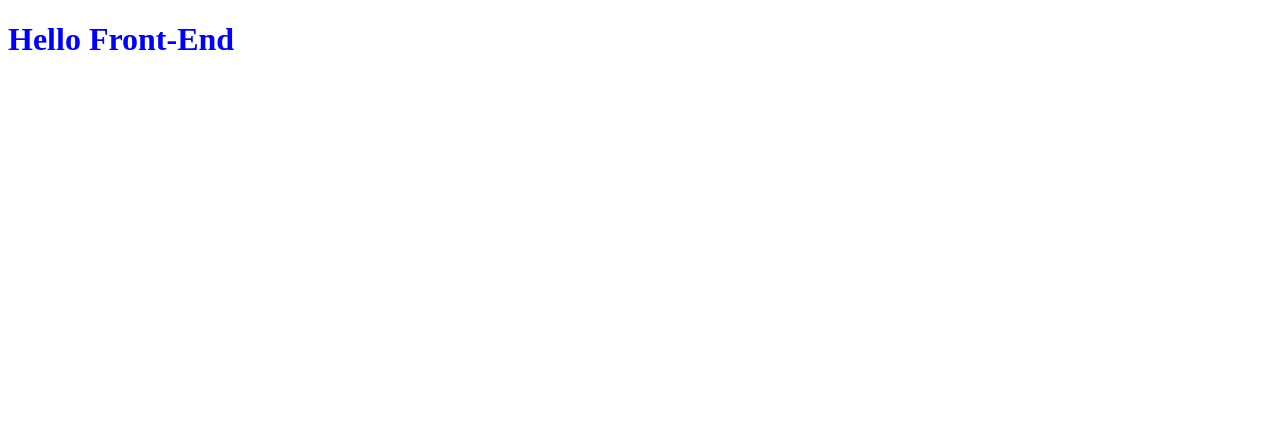
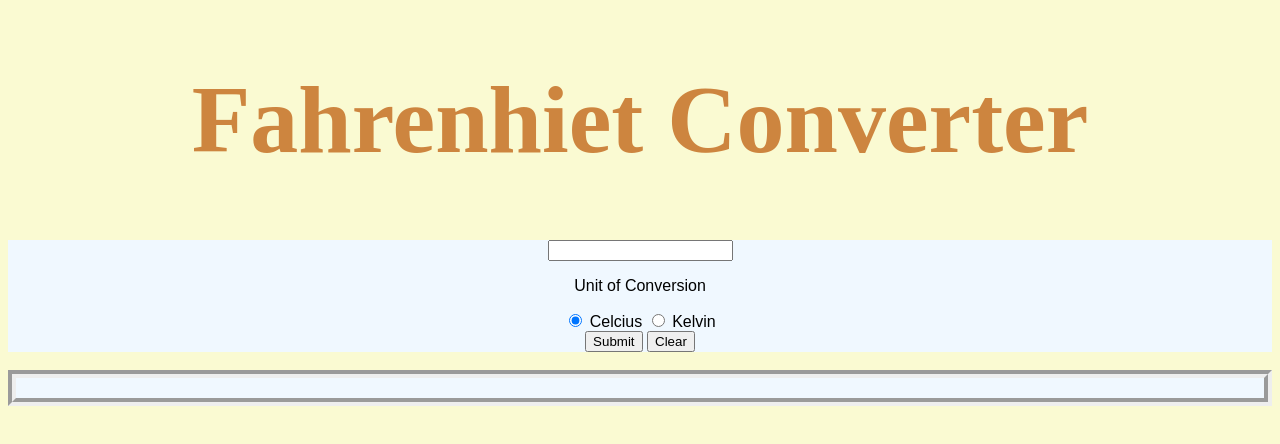
Before and after one commit to WDI-SEA/temperature-converter-dom, a plain HTML site: page index.html in a window 1280 px wide. Drawn offline with Linux system fonts and the light colour scheme.

Commit message:
deliverable completed

```diff
--- a/css/style.css
+++ b/css/style.css
@@ -1,3 +1,35 @@
+body {
+  background-color: lightgoldenrodyellow;
+}
+
 h1 {
-  color: blue;
+  color: peru;
+  text-align: center;
+  font-size: 6em;
 }
+
+p {
+  text-align: center;
+}
+
+.myDiveOne {
+  padding: 2em;
+  border-style: groove;
+  text-align: center;
+}
+
+.inputField {
+  background-color: aliceblue;
+  text-align: center;
+  margin: 100pt, 300pt;
+  border: 100pt;
+  font-family: sans-serif;
+}
+
+#outputBox {
+  background-color: aliceblue;
+  margin: 10pt, 50pt;
+  text-align: center;
+  border: 6pt;
+  border-style: groove;
+}
--- a/index.html
+++ b/index.html
@@ -4,11 +4,28 @@
   <meta charset="UTF-8">
   <meta name="viewport" content="width=device-width, initial-scale=1">
   <link rel="stylesheet" type="text/css" href="css/style.css">
-  <title>Hello Front-End</title>
+  <title>Fahrenhiet Converter</title>
 </head>
 <body>
-  <h1>Hello Front-End</h1>
+  <h1>Fahrenhiet Converter</h1>
+  <div class="inputField">
+    <input id= "temperatureInput"/>
 
-  <script type="text/javascript" src="js/script.js"></script>
+  <p>Unit of Conversion</p>
+  <div class="myDivOne">
+    <input type="radio" id="radioCelcius" name="unit" checked/>
+    <label for="radioCelcius">Celcius</label>
+    <input type="radio" id="radioKelvin" name="unit" />
+    <label for="radioKelvin">Kelvin</label>
+  </div>
+
+<button onclick="determineTemperature()">Submit</button>
+<button onclick="clearTemperature()">Clear</button>
+</div>
+<br/>
+<div class="redClass" id="outputBox">
+  <h2></h2>
+</div>
+<script type="text/javascript" src="js/script.js"></script>
 </body>
 </html>
--- a/js/script.js
+++ b/js/script.js
@@ -1 +1,45 @@
-console.log('Hello, front end');
+
+let input = document.getElementById("temperatureInput");
+
+function determineTemperature() {
+
+    output = document.getElementById("outputBox")
+
+    let x = input.value;
+
+    if (x !== "") {
+        let valueFahrenheit = parseFloat(x); //make a num from string
+        if (!isNaN(valueFahrenheit)) {
+            let valueCelcius = (valueFahrenheit - 32) * (5 / 9);
+            let valueKelvin = valueCelcius + 273.15;
+
+            let isCelcius = document.getElementById("radioCelcius").checked;
+
+            let unit, outputValue;
+
+            if(isCelcius) {
+                unit = "C";
+                outputValue = valueCelcius;
+            }
+            else {
+                unit = "K";
+                outputValue = valueKelvin;
+            }
+
+            output.innerHTML = outputValue.toFixed(2) + "° " + unit;
+            return;
+        }
+    }
+    output.innerHTML = "";
+}
+
+function clearTemperature() {
+    input.value = "";
+}
+
+
+
+
+
+
+//
```
